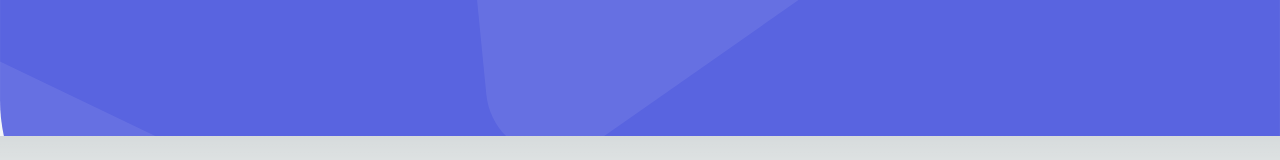
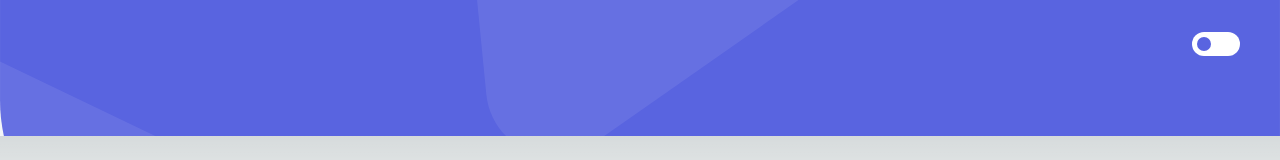
Before and after one commit to bnielsencodes/devjobs-nextjs-tailwind, a Next.js app: page / in a window 1280 px wide. Shown: the top 160 px of the page. Built offline with nearby package versions, Linux system fonts and the light colour scheme.

Commit message:
Add ToggleTheme component

```diff
--- a/src/app/components/Header.js
+++ b/src/app/components/Header.js
@@ -4,6 +4,8 @@ import desktopImage from "/public/assets/desktop/bg-pattern-header.svg";
 import tabletImage from "/public/assets/tablet/bg-pattern-header.svg";
 import mobileImage from "/public/assets/mobile/bg-pattern-header.svg";
 import logo from "/public/assets/desktop/logo.svg";
+import ToggleTheme from "./ToggleTheme";
+
 export default function Header(props) {
   // store the width of the viewport in pixels
   const [windowWidth, setWindowWidth] = useState(window.innerWidth);
@@ -37,6 +39,7 @@ export default function Header(props) {
       }}
     >
       <Image src={logo} alt="devjobs logo" width="0" height="0" sizes="100vw" />
+      <ToggleTheme darkMode={props.darkMode} toggleTheme={props.toggleTheme} />
     </header>
   );
 }
```
